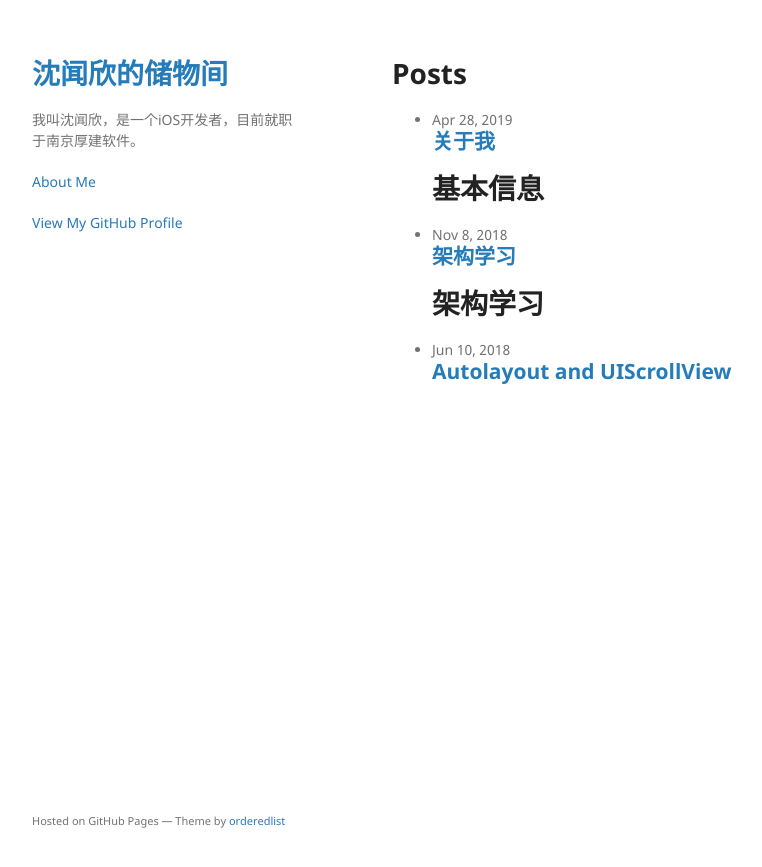
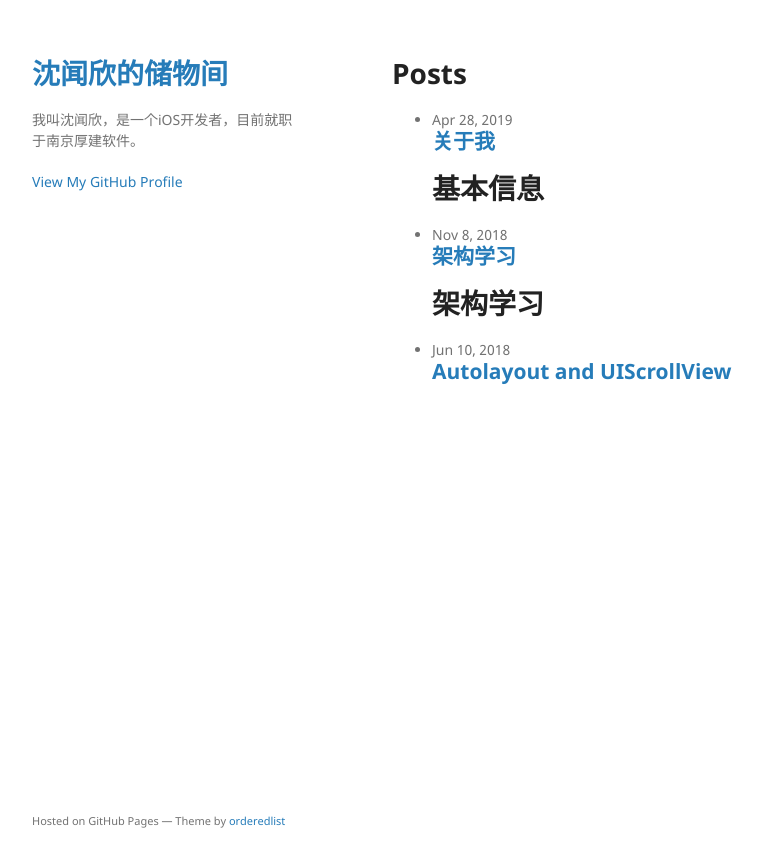
Before and after one commit to PatShen/PatShen.github.io, a Jekyll site: the page built from index.html, in a window 1280 px wide. Shown: the top 867 px of the page, without its empty margins (178-940 px from the left). Built offline with Jekyll 4.4.1, drawn with Linux system fonts in a browser that asks for light colours; the list of posts is cut into pages by our own code.

Commit message:
Update default.html
移除about me 链接，以后有时间再优化

```diff
--- a/_layouts/default.html
+++ b/_layouts/default.html
@@ -21,8 +21,6 @@
         {% endif %}
 
         <p>{{ site.description | default: site.github.project_tagline }}</p>
-
-        <p class = "view"><a href = "{{ site.about_url }}">About Me</a></p>
 
         {% if site.github.is_project_page %}
         <p class="view"><a href="{{ site.github.repository_url }}">View the Project on GitHub <small>{{ site.github.repository_nwo }}</small></a></p>
```
